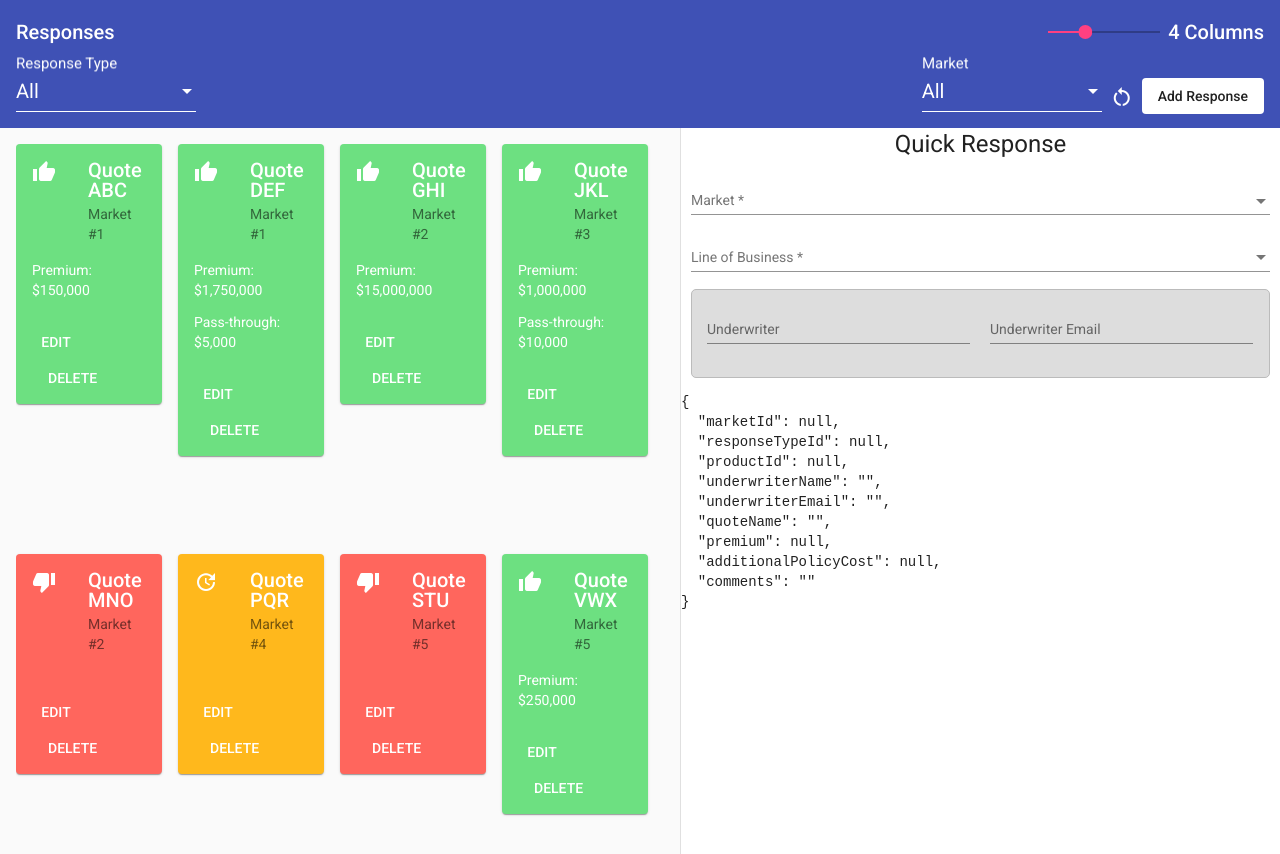
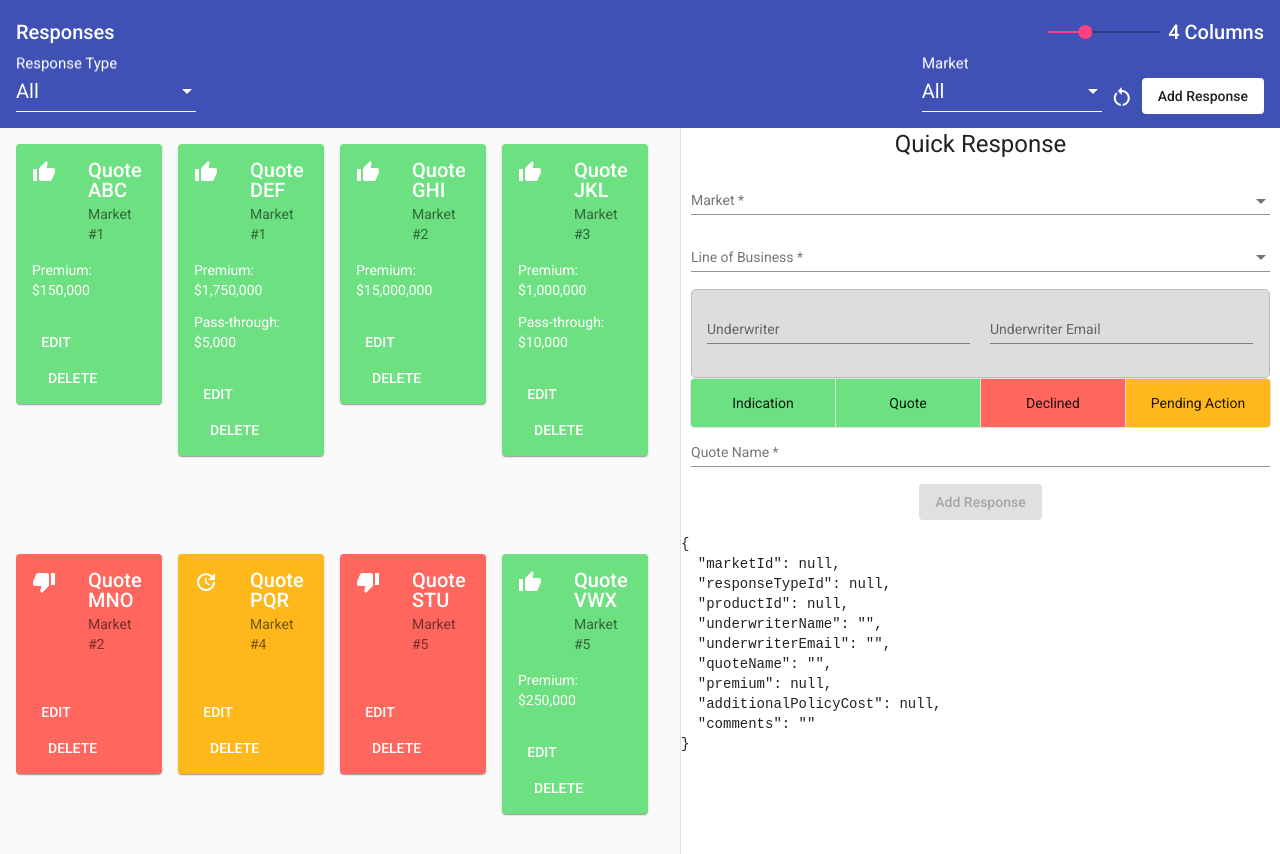
Before and after one commit to ojpbay/quote-intake-poc, an Angular app: page / in a window 1280 px wide. Both pictures are taken after a click on the button "Add Response". Shown: the top 854 px of the page. Built offline with nearby package versions, Linux system fonts and the light colour scheme.

Commit message:
1 file modified

```diff
--- a/src/app/quick-response/quick-response.component.html
+++ b/src/app/quick-response/quick-response.component.html
@@ -40,6 +40,30 @@
       />
     </mat-form-field>
   </div>
+
+  <mat-button-toggle-group class="full-width" formControlName="responseTypeId">
+    <mat-button-toggle [value]="1" class="quote">Indication</mat-button-toggle>
+    <mat-button-toggle [value]="1" class="quote">Quote</mat-button-toggle>
+    <mat-button-toggle [value]="2" class="declination"
+      >Declined</mat-button-toggle
+    >
+    <mat-button-toggle [value]="3" class="update"
+      >Pending Action</mat-button-toggle
+    >
+  </mat-button-toggle-group>
+
+  <mat-form-field class="full-width" fxFlex="100">
+    <input matInput placeholder="Quote Name" formControlName="quoteName" />
+  </mat-form-field>
+
+  <button
+    mat-flat-button
+    color="primary"
+    (click)="addResponse"
+    [disabled]="!responseForm.valid"
+  >
+    Add Response
+  </button>
 </div>
 
 <pre>{{responseForm.value | json}}</pre>
```
